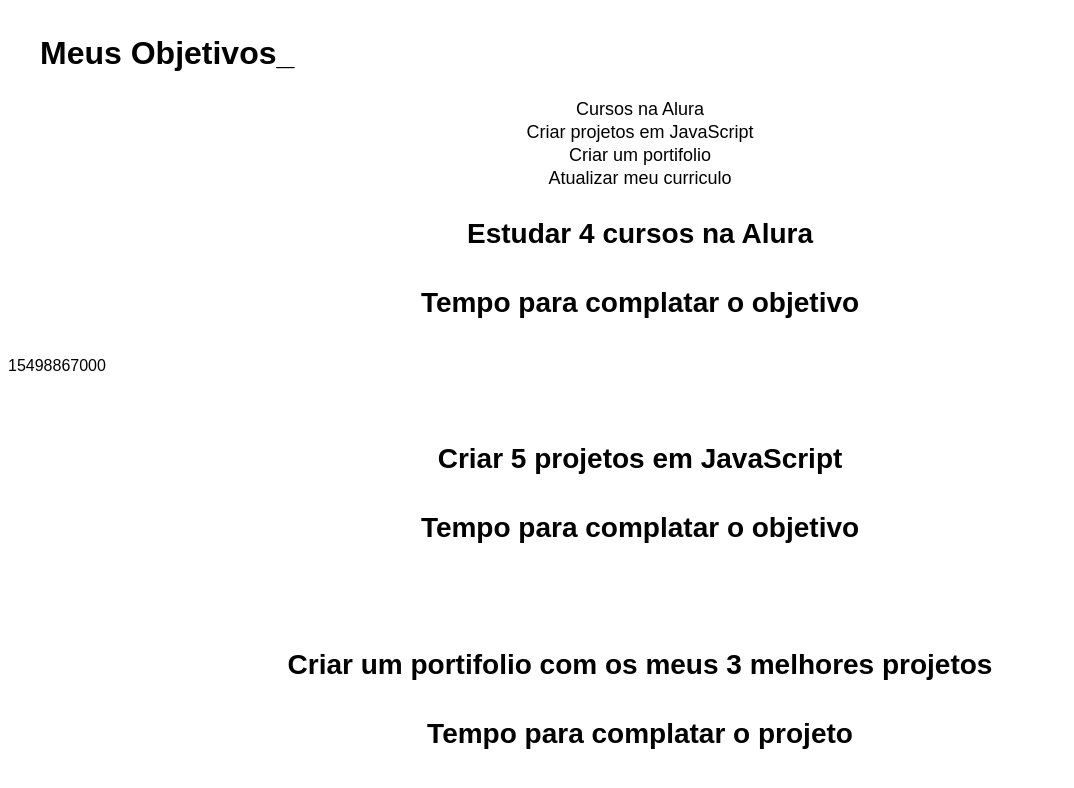
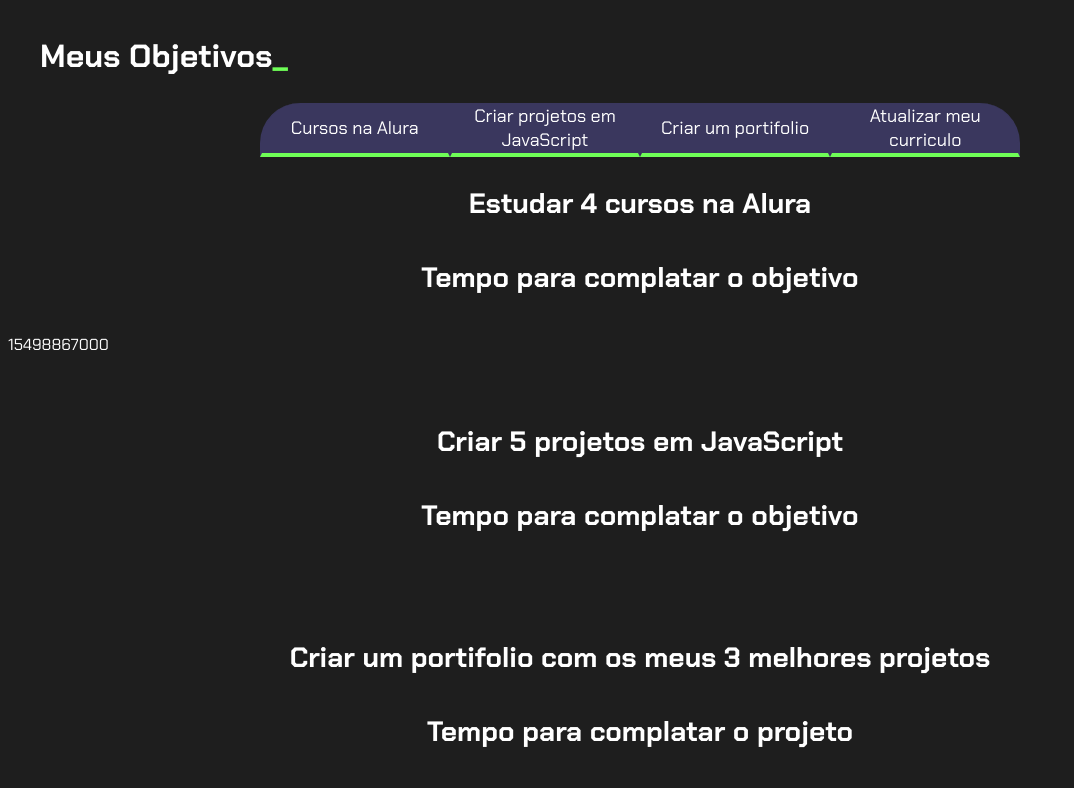
Before and after one commit to priscilakovalek/metas, a plain HTML site: page index.html in a window 1280 px wide. Shown: the whole page, without its empty margins (0-1074 px from the left). Drawn offline with Linux system fonts and the light colour scheme.

Commit message:
ajustado

```diff
--- a/style.css
+++ b/style.css
@@ -1,5 +1,6 @@
-@import url('https://fonts.googleapis.com/css2?family=Chakra+Petch:ital,wght@0,300;0,400;0,500;0,600;0,700;1,300;1,400;1,500;1,600;1,700&display=swap')
-:root{
+@import url('https://fonts.googleapis.com/css2?family=Chakra+Petch:wght@400;700&display=swap');
+
+  :root {
     --cor-de-fundo: #1E1E1E;
     --verde: #6FFF57;
     --branco: #FFFFFF;
@@ -7,13 +8,12 @@
     --botao-inativo: rgba(58, 55, 94, 0.5);
     --texto--fundo: rgba(58, 55, 94, 0.3);
 }
+
 body{
     background-color: var(--cor-de-fundo);
     color: var(--branco);
     font-family: 'Chakra Petch', sans-serif;
 }
-
-
 
 
 .conteudo-principal {
@@ -32,9 +32,10 @@ body{
     font-size: 32px;
 }
 
-.titulo-principal samp {
+.titulo-principal span{
   color: var(--verde);
 }
+
 
 .botao{
     font-family:"chakra Petch" , sans-serif;
@@ -55,30 +56,29 @@ body{
 .botao:first-child{
   border-radius: 40px 40px 0 0;
 }
+
 .botoes{
     display: block;
 }
-@media screen and (min-width:768px)
+
 .botao.ativo{
-    display: flex;
+  background-color: var(--botao-ativo);
+  border-bottom: 4px solid var(--verde);
 }
-   .botao:first-child {
-     border-radius: 40px 0 0 0;
-   }
-   .botao:first-child{
-     border-radius: 0 40px 0 0 ;
-   }
+
 .abas-textos{
-     background-color:var(--texto--fundo);
+  background-color: var(--texto-fundo);
   padding: 40px;
   border-radius: 0 0 40px 40px;
 }
-     .aba-conteudo-ativo{
-      display: block;
+.aba-conteudo.ativo{
+  display:block;
 }
+
 .aba-conteudo{
   display: none;
 }
+
 .aba-conteudo-titulo-principal{
   font-size: 28px;
   text-align: center;
@@ -88,3 +88,18 @@ body{
   color: var(--verde);
   text-transform: uppercase;
 }
+
+
+@media screen and (min-width: 768px) {
+  .botoes {
+      display: flex;
+  }
+
+  .botao:first-child {
+      border-radius: 40px 0 0 0;
+  }
+
+  .botao:last-child {
+      border-radius: 0 40px 0 0;
+  }
+}
```
Lines whose indentation alone changed are shown as unchanged.
